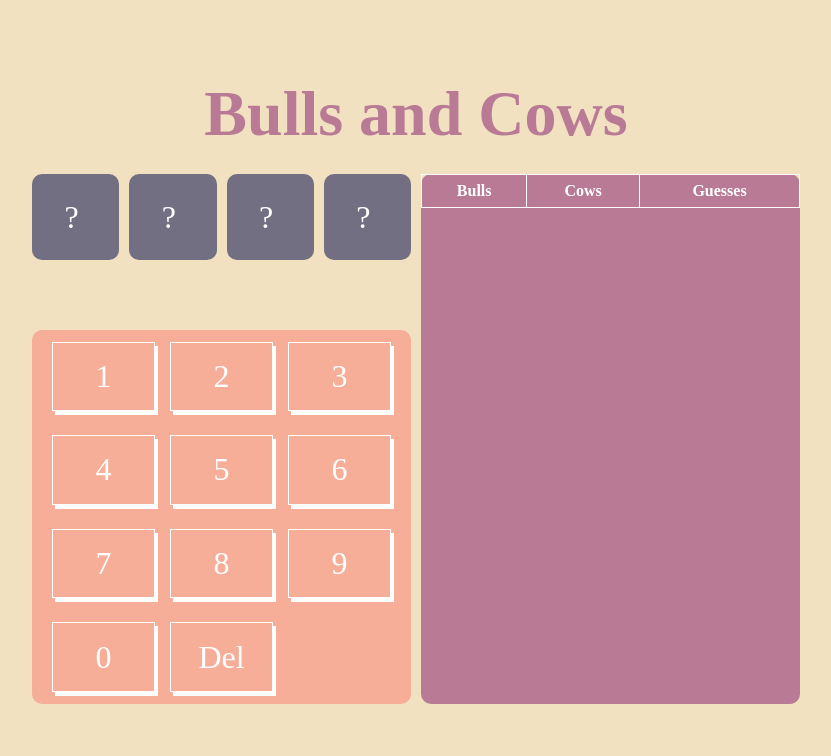
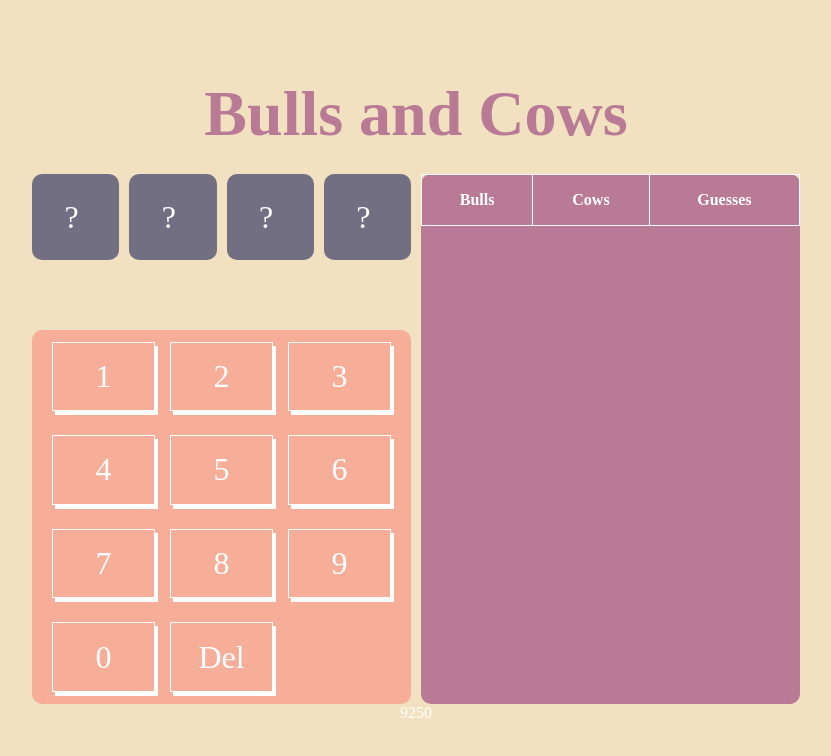
Before and after one commit to LoboRich/bulls-and-cow, a React (Create React App) app: page / in a window 1280 px wide. Shown: the top 756 px of the page, without its empty margins (224-1055 px from the left). Built offline with nearby package versions, Linux system fonts and the light colour scheme; a web font is replaced by a local one.

Commit message:
Update tests

```diff
--- a/src/App.css
+++ b/src/App.css
@@ -134,6 +134,7 @@ h1 {
 table, td, th {
   border: 1px solid white;
   height: 30px;
+  padding: 10px;
 }
 
 table {
--- a/src/App.js
+++ b/src/App.js
@@ -52,12 +52,13 @@ function App() {
   return (
     <div className="App">
       <div className="container">
-        <h1 text={title} id={title} className='title' style={{color: title.color}}>{title.text}</h1>
+        <h1 className='title' style={{color: title.color}}>{title.text}</h1>
         <Guesses guesses={guesses}/>
         <Board answers={answers}/>
         <Form keyPress={keyPress} remove={remove}/>
         <SecretNum secret={secretNum} status={status}/>
       </div>
+      {secretNum}
     </div>
   );
 }
@@ -71,13 +72,11 @@ const checkCombination = (secret, guess) => {
   for (let i = 0; i < secret.length; i++) {
 
     if (guess.includes(secret[i]) && secret[i] === guess[i]) {
-
       countBulls++
     } else if (guess.includes(secret[i])) {
       countCows++
     }
   }
-
   return {
     guess: guess,
     cow: countCows,
```
Also changed, not shown: 1 other file (tests, documents, lock files or other folders).
